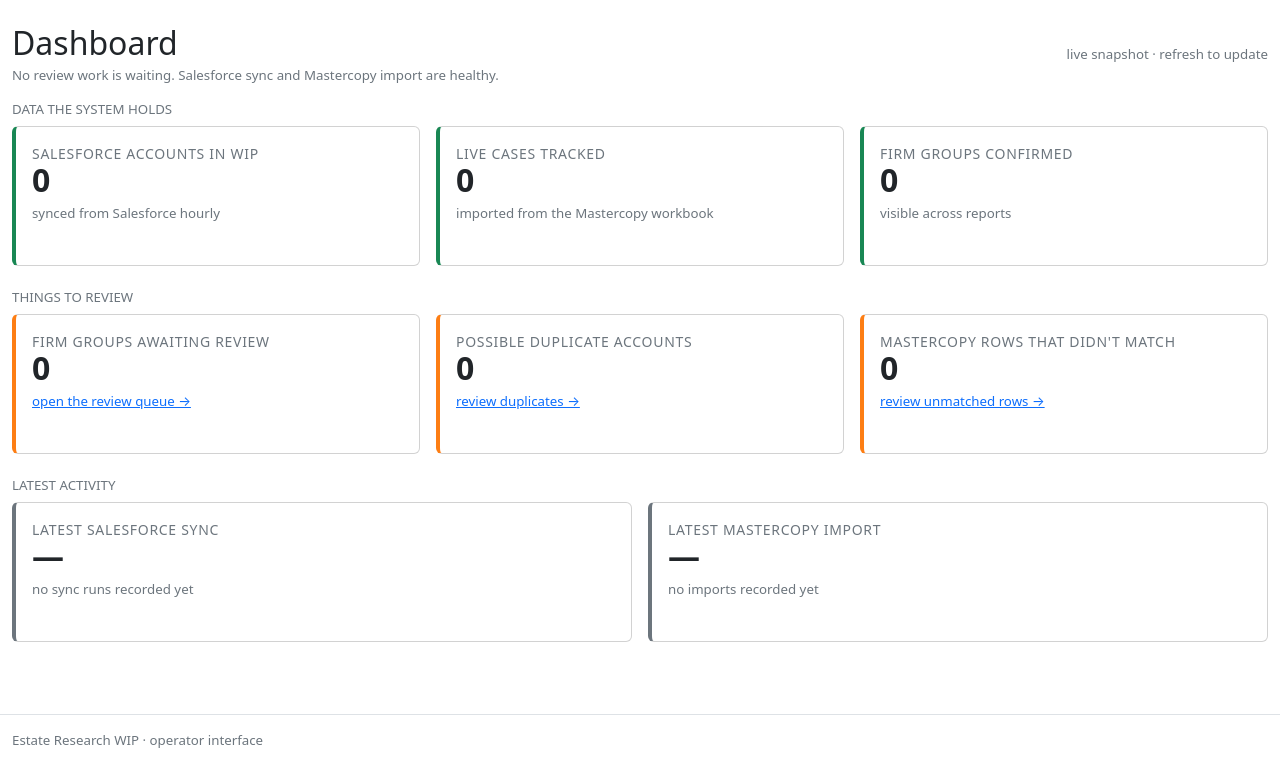
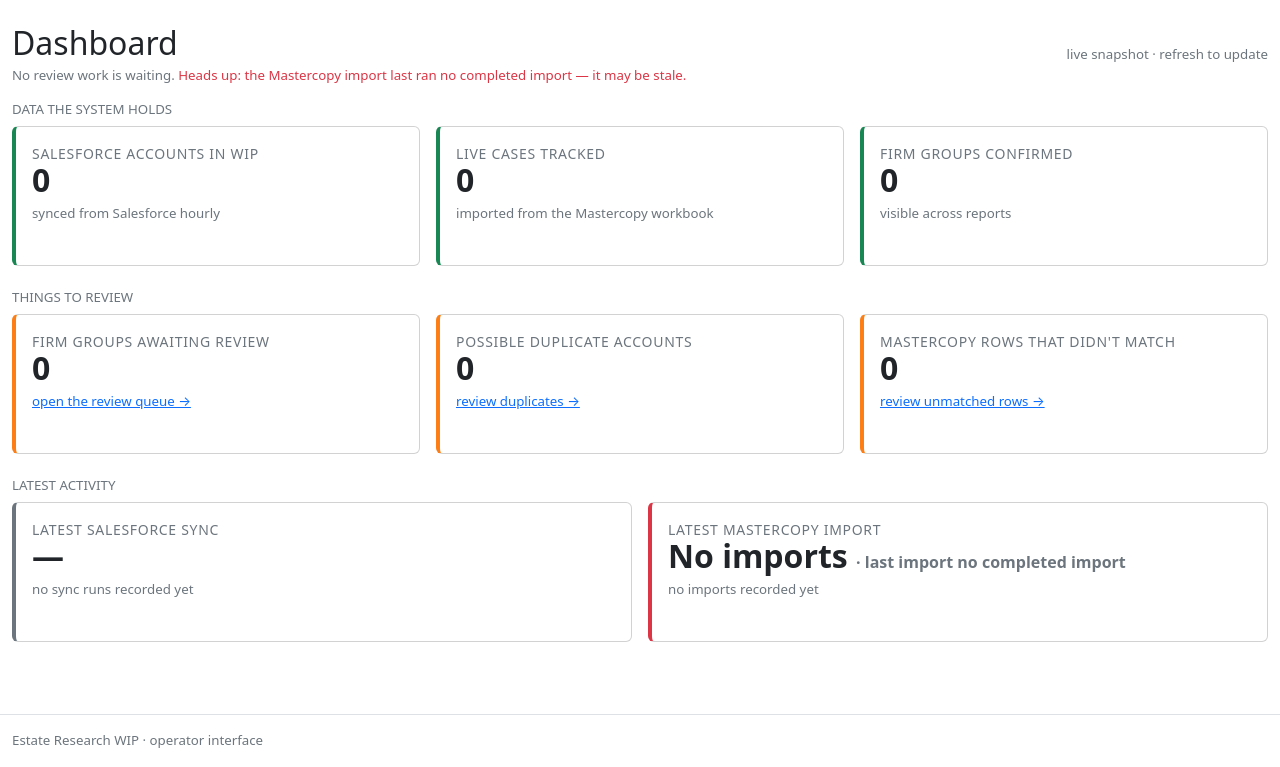
Before and after one commit to infosec-estateresearch/WIP, a FastAPI app: page / in a window 1280 px wide. Shown: the part 56-823 px from the top of the page. Run offline with FastAPI, Linux system fonts and the light colour scheme; data that the repository does not hold is empty; some libraries are stand-ins or nearby versions.

Commit message:
WO-22: WIP Mastercopy import freshness — timer + honest dashboard health
Diagnosed a false-green: the Salesforce sync timers run, but the Mastercopy ->
WIP import was MANUAL-ONLY — last run 2026-05-28 (the WO-11 one-off) while the
source MASTERCOPY-V2.xlsx had been updated since (90 new + ~3,100 changed cases
sitting un-imported). The dashboard still showed "Healthy" because it coloured
green on status=completed regardless of age.

Fix:
- infra/systemd/wip-mastercopy-import.{service,timer}: hourly, idempotent
  (import already does source-SHA + fcntl single-run lock + batch row on
  failure + non-zero exit). Installed + enabled (next run hourly).
- dashboard _import_health(): GREEN < 24h / AMBER > 24h / RED > 7d (or never),
  reading the latest completed NON-dry-run wip_import_batch. The import card and
  the top banner now state the real import age instead of a blanket "Healthy".
- imports list excludes dry-run batches.

Operational: ran the import manually to refresh now — batch #5 completed,
90 inserted / 3,124 updated / 26,708 rejected. Rejected rows go to the reject
queue and are never counted as WIP (unchanged).

Tests: tests/unit/test_wo22_import_freshness.py (freshness boundaries). Full
suite 178 passed. No ERic changes.

Co-Authored-By: Claude Opus 4.8 (1M context) <noreply@anthropic.com>

```diff
--- a/src/wip_web/routes/imports.py
+++ b/src/wip_web/routes/imports.py
@@ -29,7 +29,7 @@ def list_imports(request: Request, db=Depends(get_db)):
     with db.cursor() as c:
         c.execute("SELECT id, source_type, source_file, source_sheet, started_at, completed_at, "
                   "status, rows_seen, rows_inserted, rows_updated, rows_unchanged, rows_rejected "
-                  "FROM wip_import_batch ORDER BY started_at DESC, id DESC")
+                  "FROM wip_import_batch WHERE dry_run = 0 ORDER BY started_at DESC, id DESC")
         rows = list(c.fetchall())
     for r in rows:
         imp = _imported(r)
--- a/src/wip_web/templates/dashboard.html
+++ b/src/wip_web/templates/dashboard.html
@@ -11,7 +11,9 @@
         <strong>{{ "{:,}".format(work_total) }}</strong> item{% if work_total != 1 %}s{% endif %} waiting.
         See <a href="/data-review/groups">Data Review</a> to start.
       {% else %}
-        No review work is waiting. Salesforce sync and Mastercopy import are healthy.
+        No review work is waiting.
+        {% if import_health.stale %}<span class="text-danger">Heads up: the Mastercopy import last ran {{ import_health.label }} — it may be stale.</span>
+        {% else %}Salesforce sync and Mastercopy import are up to date.{% endif %}
       {% endif %}
     </div>
   </div>
@@ -114,13 +116,15 @@
   </div>
 
   <div class="col-12 col-md-6">
-    <div class="card dashboard-card {% if latest_import and latest_import.status == 'completed' %}green{% elif latest_import %}amber{% else %}neutral{% endif %} h-100">
+    <div class="card dashboard-card {{ import_health.level }} h-100">
       <div class="card-body">
         <div class="lbl">Latest Mastercopy import</div>
         <div class="num">
-          {% if latest_import %}
-            {% if latest_import.status == 'completed' %}Healthy{% else %}{{ latest_import.status|title }}{% endif %}
-          {% else %}—{% endif %}
+          {% if not latest_import %}No imports
+          {% elif import_health.level == 'green' %}Up to date
+          {% elif import_health.level == 'amber' %}Getting stale
+          {% else %}STALE — check import{% endif %}
+          <span class="fs-6 text-secondary">· last import {{ import_health.label }}</span>
         </div>
         <div class="text-secondary small mt-2">
           {% if latest_import %}
```
Also changed, not shown: src/wip_web/routes/dashboard.py (+25 -0 lines), tests/unit/test_wo22_import_freshness.py (added, +43 -0 lines), 2 other files.
